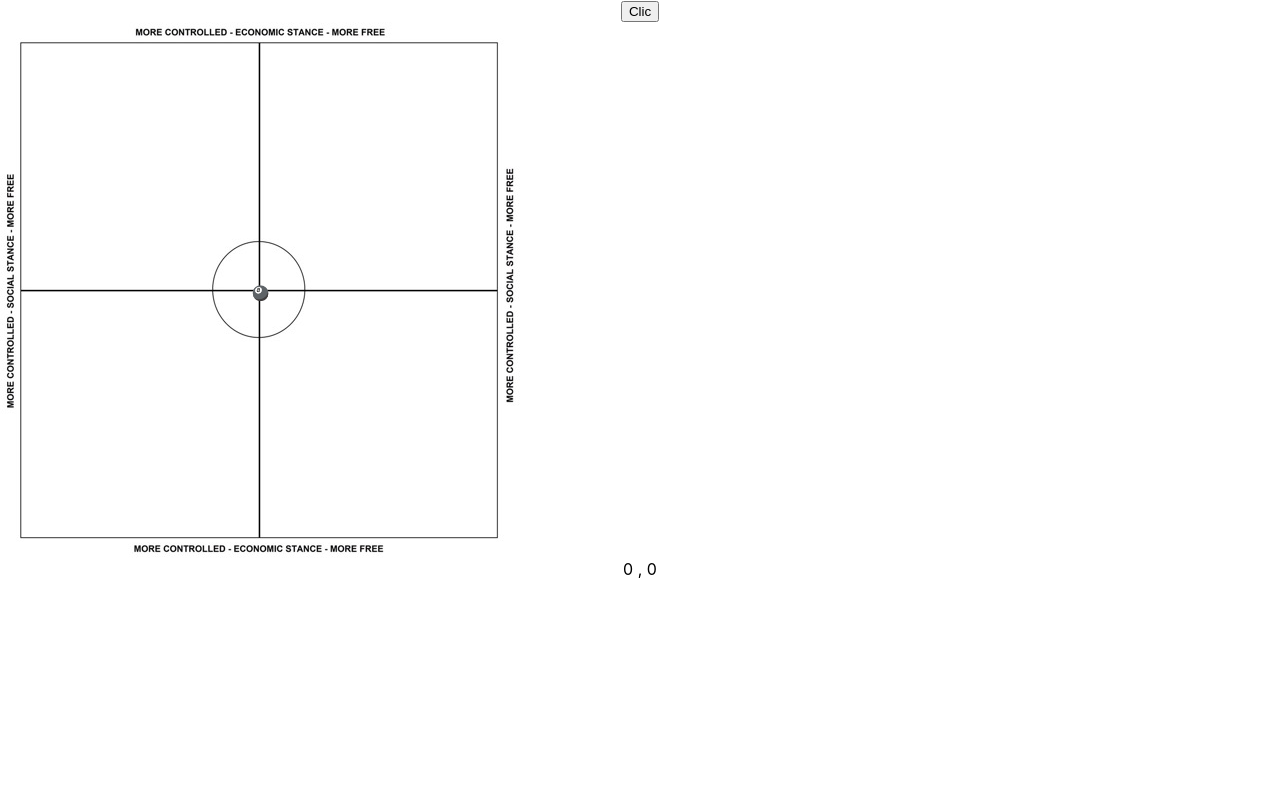
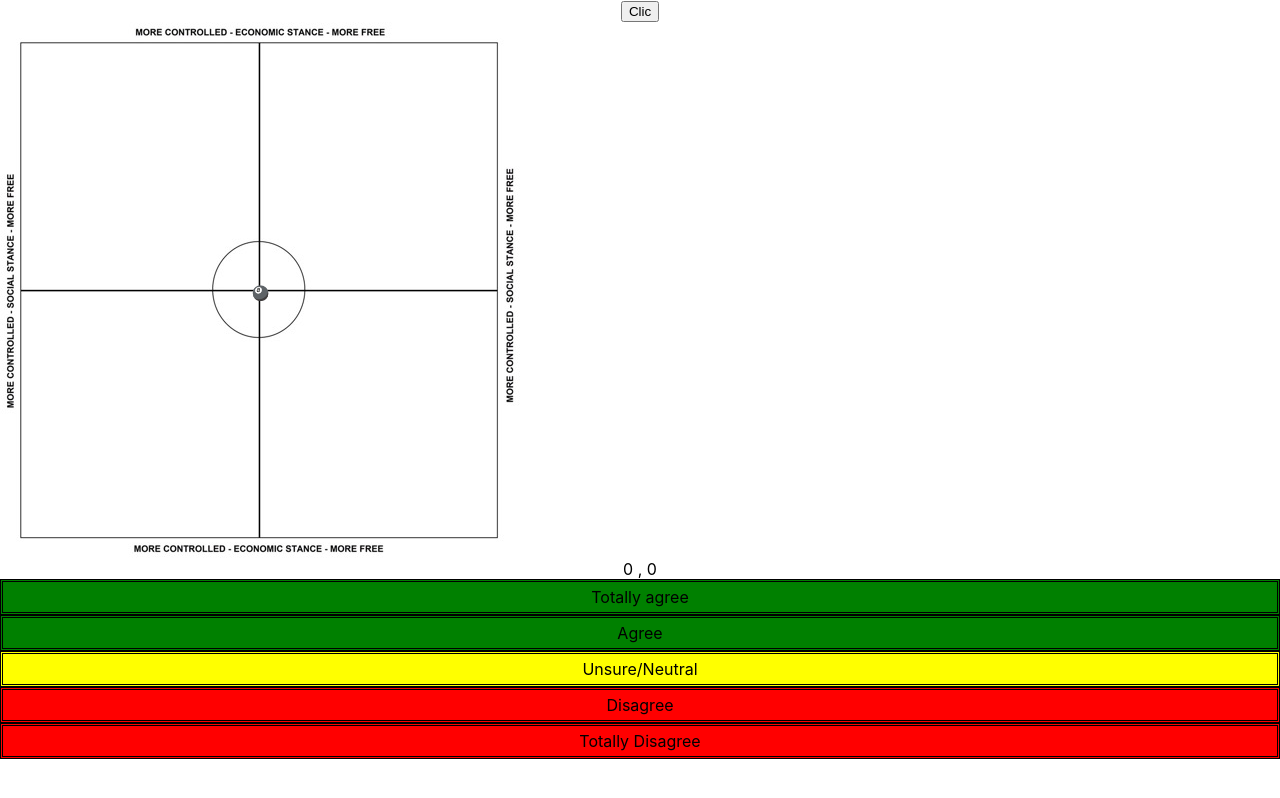
Before and after one commit to Kibranoz/polcompass, a React (Create React App) app: page / in a window 1280 px wide. Built offline with nearby package versions, Linux system fonts and the light colour scheme.

Commit message:
add mechanism to have question automatically

```diff
--- /dev/null
+++ b/src/AnswerButton/AnswerButton.css
@@ -0,0 +1,11 @@
+.answerButton{
+    font-size: 16px;
+    padding:5px;
+    border-style: double;
+
+    -webkit-user-select: none; /* Safari */
+    -moz-user-select: none; /* Firefox */
+    user-select: none; /* Standard */
+
+
+}
--- /dev/null
+++ b/src/AnswerButton/AnswerButton.js
@@ -0,0 +1,18 @@
+import { render } from "@testing-library/react";
+import { Component, Fragment } from "react";
+import "./AnswerButton.css"
+class AnswerButton extends Component{
+    constructor(props) {
+        super(props);
+      }
+      render(){
+        return(
+            <Fragment>
+                <div onClick = {this.props.clickHandler} className="answerButton" style = {{backgroundColor:this.props.color}}>
+                   { this.props.answer }
+                </div>
+            </Fragment>
+        )
+      }
+    }
+    export default AnswerButton;
--- /dev/null
+++ b/src/AnswerSelection/AnswerSelection.js
@@ -0,0 +1,23 @@
+import { render } from "@testing-library/react";
+import { Component, Fragment } from "react";
+import AnswerButton from "../AnswerButton/AnswerButton.js"
+class AnswerSelection extends Component{
+    constructor(props) {
+        super(props);
+      }
+      chooseAppropriateClickHandler = (answer, intensity) => {
+        return this.props.clickHandlerFunctions[this.props.question["affects"]].bind(this,answer*intensity*Number(this.props.question["direction"]))
+      }
+      render(){
+        return(
+            <Fragment>
+                <AnswerButton answer="Totally agree" color = "green" clickHandler={this.chooseAppropriateClickHandler(1,2)}></AnswerButton>
+                <AnswerButton answer="Agree" clickHandler={this.chooseAppropriateClickHandler(1,1)} color="green"></AnswerButton>
+                <AnswerButton answer="Unsure/Neutral" color = "yellow"></AnswerButton>
+                <AnswerButton answer="Disagree" color = "red" clickHandler={this.chooseAppropriateClickHandler(-1,1)}></AnswerButton>
+                <AnswerButton answer="Totally Disagree" color = "red" clickHandler={this.chooseAppropriateClickHandler(-1,2)}></AnswerButton>
+            </Fragment>
+        )
+      }
+    }
+    export default AnswerSelection;
--- a/src/App.js
+++ b/src/App.js
@@ -2,24 +2,43 @@ import logo, { ReactComponent } from './logo.svg';
 import './App.css';
 import { render } from '@testing-library/react';
 import  Grid  from "./grid/Grid.js";
+import AnswerSelection from "./AnswerSelection/AnswerSelection.js"
 import { Component } from 'react';
 class App extends Component{
   constructor(props) {
     super(props);
-    this.state = {social:0,economic:0};
+    this.state = {social:0,economic:0, questionIndex:0};
+    this.questions = {
+      0 : {"question":"Taxation is theft", "affects":"economic", "direction": 1}
+    };
   }
-  raiseEconomicState = () => {
+  changeEconomicStateBy = (number) => {
     //on ne peut que passer des fonctions anonymes
-    this.setState({economic:this.state.economic+1});
+    //num
+    this.setState({economic:this.state.economic+number});
   }
+
+  changeSocialStateBy = (number) => {
+    //on ne peut que passer des fonctions anonymes
+    //number = 0;
+    this.setState({social:this.state.economic+number});
+  }
+  nextQuestion = () => {
+    this.setState({questionIndex:this.state.questionIndex+1})
+  }
+
   render(){
   return (
     <div className="App">
       <button onClick={this.raiseEconomicState} > Clic </button>
     <Grid economic = {this.state.economic} social = {this.state.social}></Grid>
+    <AnswerSelection question = {this.questions[this.state.questionIndex]} questionHandler = {this.nextQuestion} clickHandlerFunctions={{"economic":this.changeEconomicStateBy,"social": this.changeSocialStateBy}}></AnswerSelection>
     </div>
   );
   }
+
 }
 
+
+
 export default App;
--- a/src/grid/Grid.js
+++ b/src/grid/Grid.js
@@ -6,6 +6,7 @@ class Grid extends Component{
     constructor(props) {
         super(props);
       }
+      //TODO; réduire limage
     render(){
         return (
             <Fragment>
```
